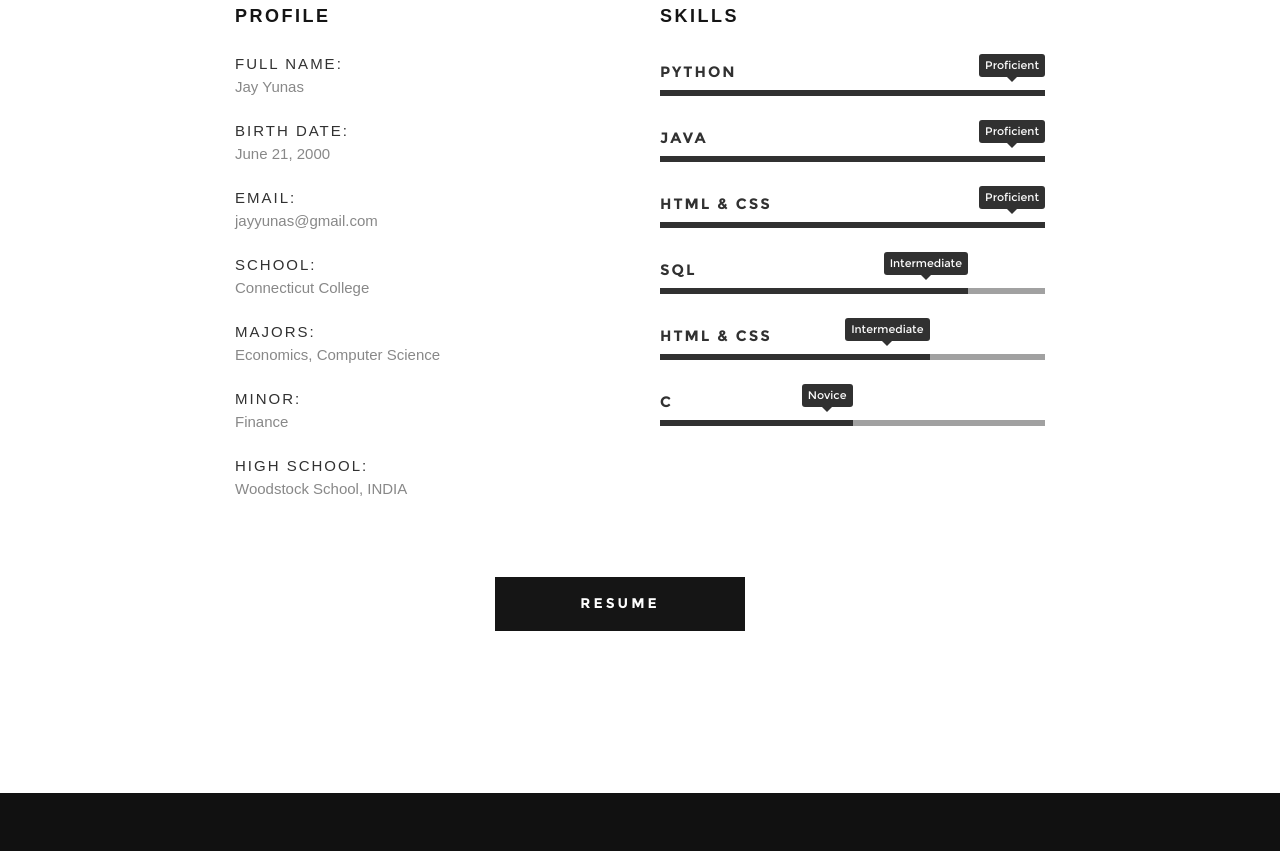
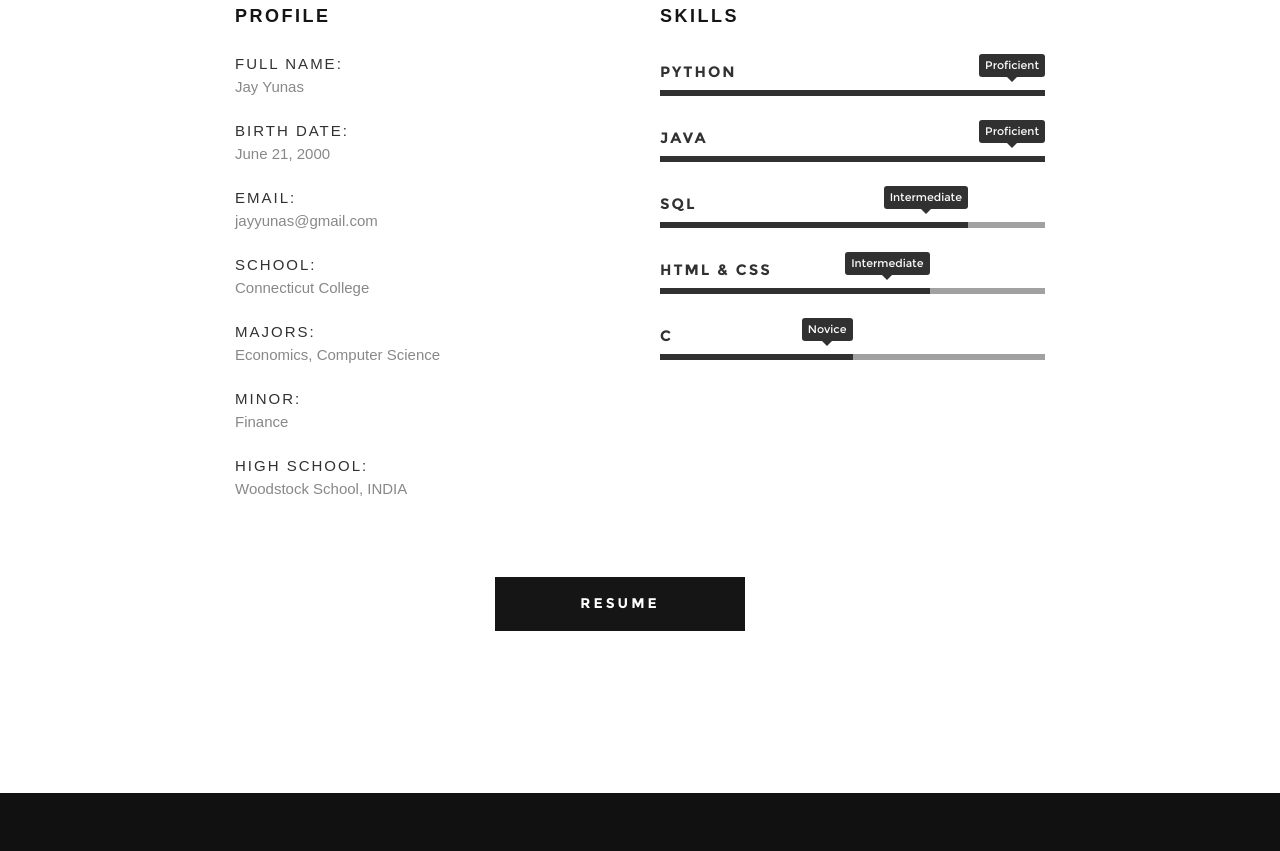
Before and after one commit to jayyunas/jayyunas.github.io, a plain HTML site: page index.html in a window 1280 px wide. Shown: the part 1329-2180 px from the top of the page. Drawn offline with Linux system fonts and the light colour scheme; files whose address does not match are found by name.

Commit message:
fixed progress bars

```diff
--- a/index.html
+++ b/index.html
@@ -264,11 +264,6 @@
                             <li>
                                 <div class="progress percent100"><span>Proficient</span></div>
                                 <strong>Java</strong>
-                            </li>
-                            <li>
-
-                                <div class="progress percent100"><span>Proficient</span></div>
-                                <strong>HTML & CSS</strong>
                             </li>
                             <li>
                                 <div class="progress percent80"><span>Intermediate</span></div>
```
Also changed, not shown: 5 other files.
